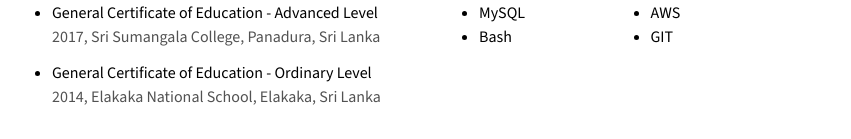
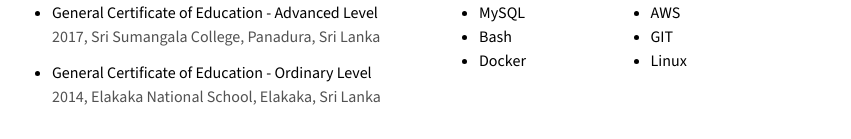
Before and after one commit to thusarasenanayake/cv, a Next.js app: page / in a window 1280 px wide. Shown: the part 450-589 px from the top of the page, without its empty margins (213-1064 px from the left). Built offline with nearby package versions, Linux system fonts and the light colour scheme.

Commit message:
chore: add missing

```diff
--- a/app/page.tsx
+++ b/app/page.tsx
@@ -19,6 +19,8 @@ const techStack = [
   "AWS",
   "Bash",
   "GIT",
+  "Docker",
+  "Linux",
 ];
 
 export default function Home() {
```
Also changed, not shown: app/layout.tsx (+9 -0 lines), app/fonts/LiberationSans-Regular.ttf (added).
